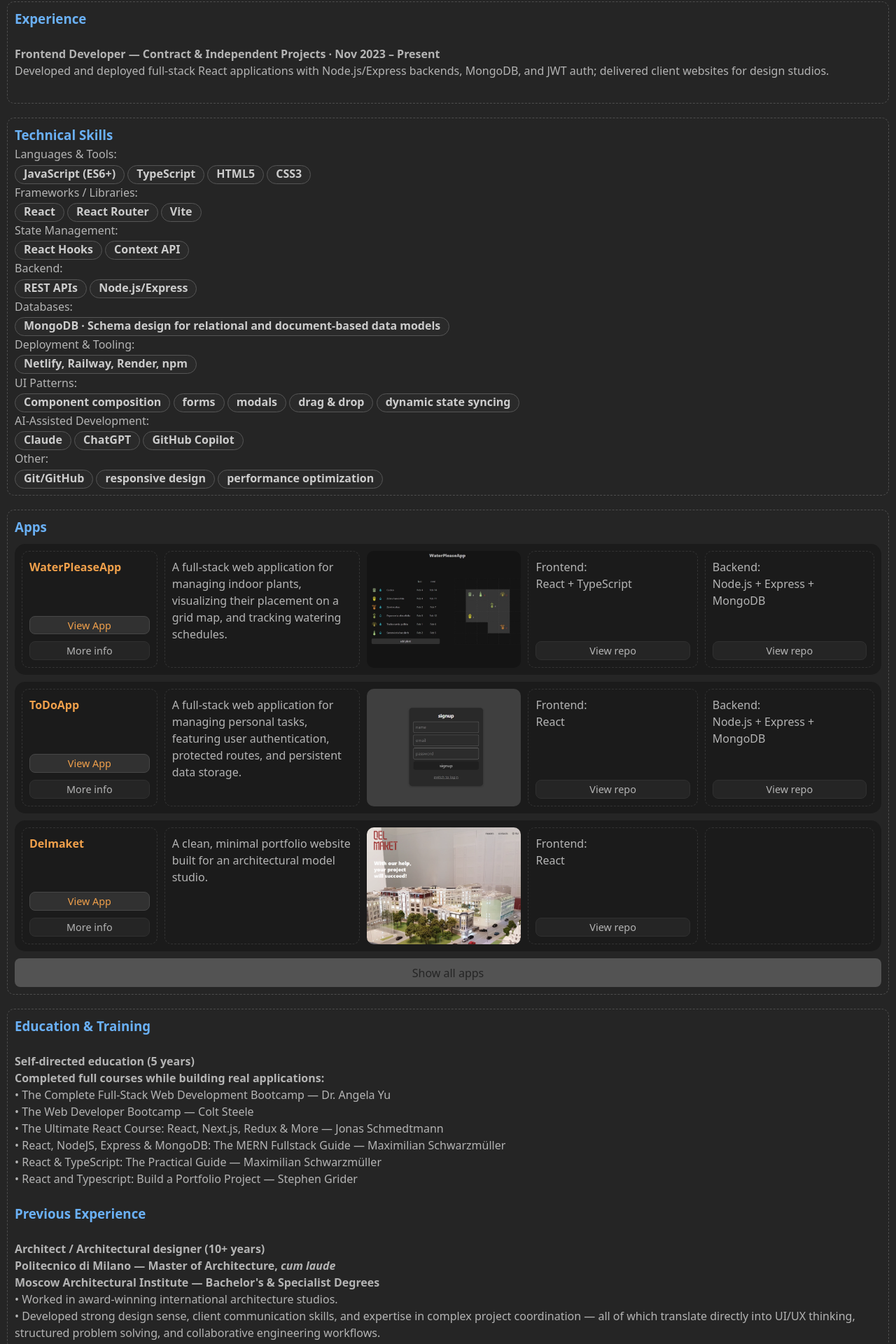
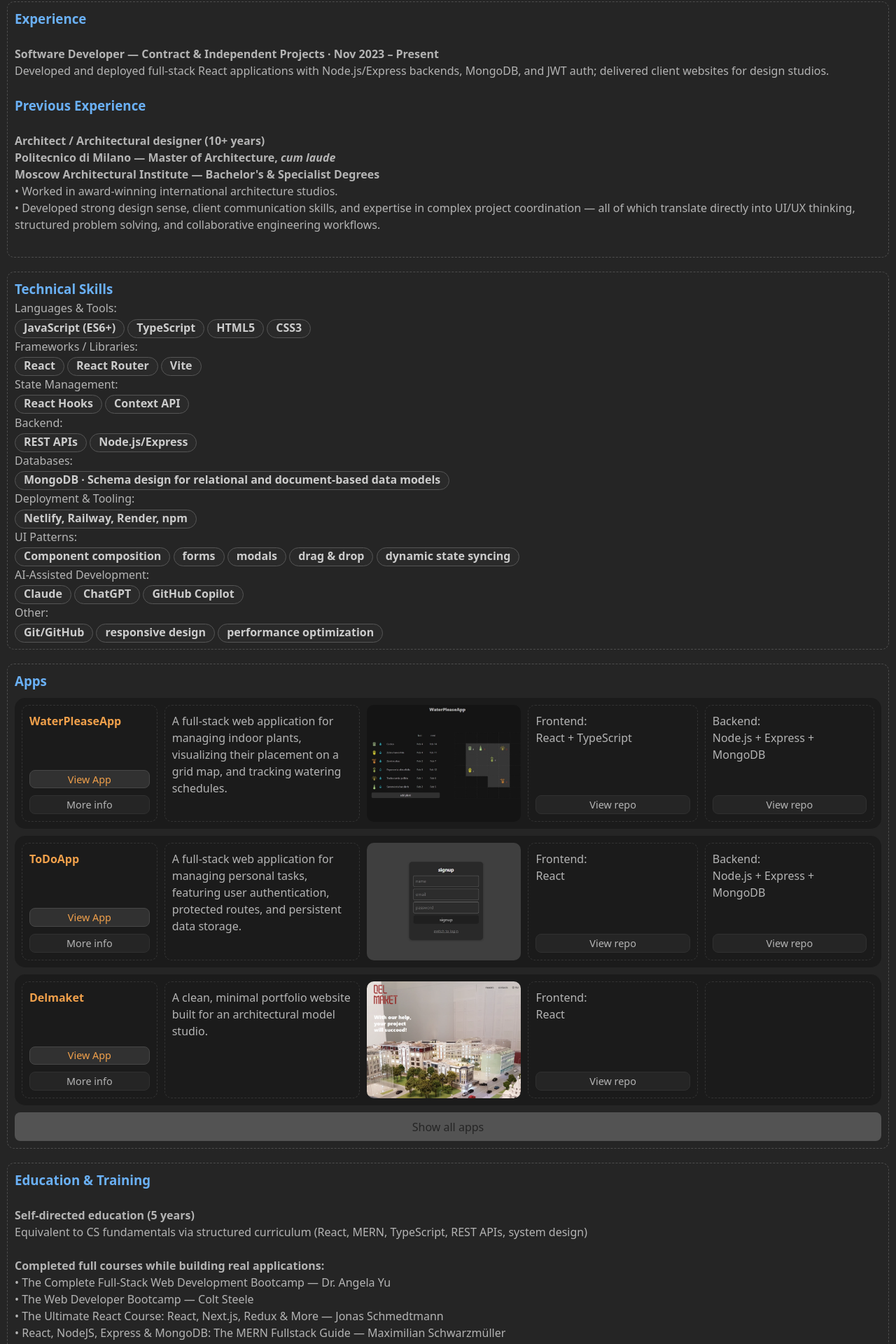
Before and after one commit to Anty-Anty/AK, a React (Vite) app: page / in a window 1280 px wide. Shown: the part 209-2129 px from the top of the page at 70% size. Built offline with nearby package versions, Linux system fonts and the light colour scheme.

Commit message:
Edit MainPage

```diff
--- a/src/pages/MainPage.jsx
+++ b/src/pages/MainPage.jsx
@@ -63,7 +63,7 @@ const MainPage = () => {
             </h2>
             <p>
               Software Developer with background in architecture.
-              <br />I love building full-stack in React.<br/>
+              <br />I love building full-stack applications in React.<br />
               Based in Canada, Vancouver
             </p>
           </div>
@@ -98,15 +98,30 @@ const MainPage = () => {
         </div>
       </div>
 
-      {/* TECH STACK */}
-   <div className="section education">
+      {/* EXPERIENCE */}
+      <div className="section education">
         <h3>
           <span className="blue">Experience</span>
         </h3>
         <br />
-        <h4>Frontend Developer — Contract & Independent Projects · Nov 2023 – Present</h4>
+        <h4>Software Developer — Contract & Independent Projects · Nov 2023 – Present</h4>
         <p>
-Developed and deployed full-stack React applications with Node.js/Express backends, MongoDB, and JWT auth; delivered client websites for design studios.
+          Developed and deployed full-stack React applications with Node.js/Express backends, MongoDB, and JWT auth; delivered client websites for design studios.
+        </p>
+        <br />
+        <h3>
+          <span className="blue">Previous Experience</span>
+        </h3>
+        <br />
+        <h4>Architect / Architectural designer (10+ years)</h4>
+        <h4>Politecnico di Milano — Master of Architecture, <em>cum laude</em></h4>
+        <h4>Moscow Architectural Institute — Bachelor's & Specialist Degrees</h4>
+        <p>
+          • Worked in award-winning international architecture studios. <br />•
+          Developed strong design sense, client communication skills, and
+          expertise in complex project coordination — all of which translate
+          directly into UI/UX thinking, structured problem solving, and
+          collaborative engineering workflows.
         </p>
         <br />
       </div>
@@ -149,14 +164,14 @@ Developed and deployed full-stack React applications with Node.js/Express backen
           <br />
           <strong>
             <span className="white chip">MongoDB · Schema design for relational and document-based data models
-          </span>
-           </strong>
+            </span>
+          </strong>
           <br />
           Deployment & Tooling:
           <br />
           <strong>
             <span className="white chip">Netlify, Railway, Render, npm</span>
-            </strong>
+          </strong>
           <br />
           UI Patterns:
           <br />
@@ -288,7 +303,8 @@ Developed and deployed full-stack React applications with Node.js/Express backen
         </h3>
         <br />
         <h4>Self-directed education (5 years)</h4>
-        <h4>Completed full courses while building real applications:</h4>
+        <p>Equivalent to CS fundamentals via structured curriculum (React, MERN, TypeScript, REST APIs, system design)</p>
+        <h4><br />Completed full courses while building real applications:</h4>
         <p>
           • The Complete Full-Stack Web Development Bootcamp — Dr. Angela Yu{" "}
           <br />
@@ -303,20 +319,7 @@ Developed and deployed full-stack React applications with Node.js/Express backen
           Portfolio Project — Stephen Grider
         </p>
         <br />
-        <h3>
-          <span className="blue">Previous Experience</span>
-        </h3>
-        <br />
-        <h4>Architect / Architectural designer (10+ years)</h4>
-        <h4>Politecnico di Milano — Master of Architecture, <em>cum laude</em></h4>
-        <h4>Moscow Architectural Institute — Bachelor's & Specialist Degrees</h4>
-        <p>
-          • Worked in award-winning international architecture studios. <br />•
-          Developed strong design sense, client communication skills, and
-          expertise in complex project coordination — all of which translate
-          directly into UI/UX thinking, structured problem solving, and
-          collaborative engineering workflows.
-        </p>
+
       </div>
 
       {/* MODAL */}
```
